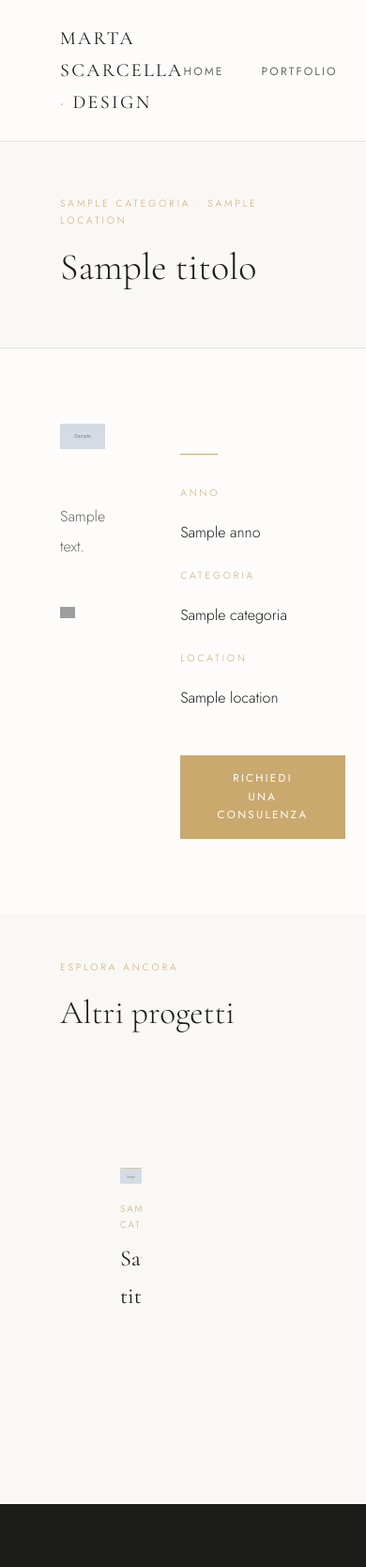
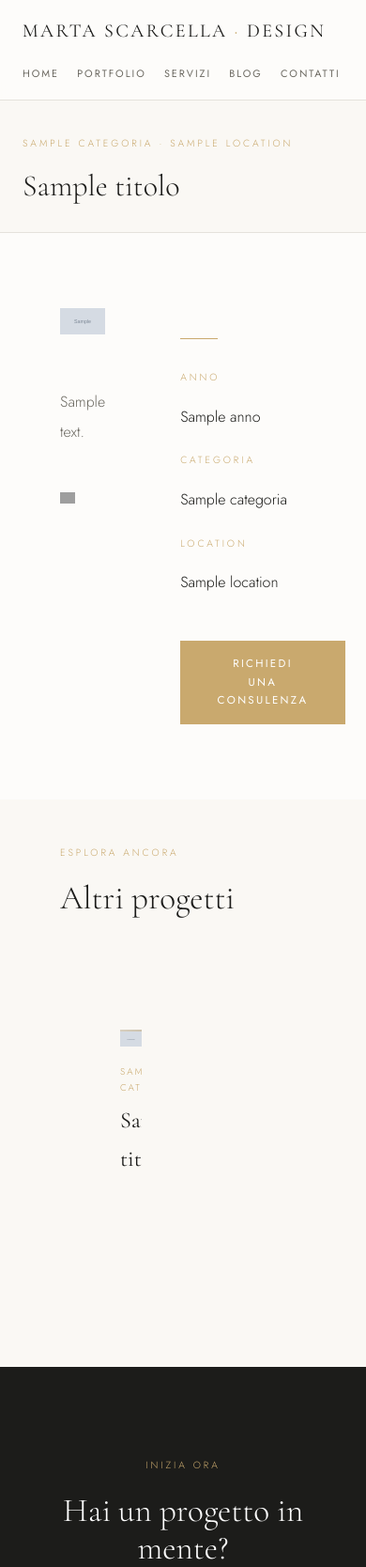
Before and after one commit to lorenzogiarnese-hash/marta-scarcella-design, a FastAPI app: template templates/public/progetto.html in a window 390 px wide. Shown: the top 1668 px of the page at 94% size. Run offline with FastAPI, Linux system fonts and the light colour scheme; the template is opened without the code that fills it: most values are stand-ins (such as "Sample title", 1, 10 or a date in 2020); grey boxes marked "Sample" are stand-in pictures; parts of the project's set-up code (start-up, migrations or seed data) failed here and were passed over; grey boxes are pictures that could not be loaded.

Commit message:
responsive mobile + page hero compatta

```diff
--- a/static/css/main.css
+++ b/static/css/main.css
@@ -407,3 +407,97 @@
     border-color: var(--charcoal);
     color: white;
   }
+
+  /* PAGE HERO COMPATTA */
+.page-hero {
+  padding: 5rem 4rem 2.5rem;
+  background: var(--cream);
+  border-bottom: 1px solid var(--border);
+}
+
+.page-hero h1 {
+  font-size: clamp(2rem, 4vw, 3.2rem);
+  margin-top: 0.8rem;
+}
+
+/* ============================================
+   RESPONSIVE — MOBILE FIRST
+   ============================================ */
+
+@media (max-width: 768px) {
+
+  /* NAV */
+  nav {
+    padding: 1rem 1.5rem;
+    flex-wrap: wrap;
+    gap: 0.8rem;
+  }
+
+  .nav-links {
+    gap: 1.2rem;
+    flex-wrap: wrap;
+  }
+
+  .nav-links a {
+    font-size: 0.68rem;
+  }
+
+  /* SEZIONI */
+  section {
+    padding: 4rem 1.5rem;
+  }
+
+  .page-hero {
+    padding: 4rem 1.5rem 2rem;
+  }
+
+  /* HERO HOME */
+  #home {
+    grid-template-columns: 1fr;
+    padding: 6rem 1.5rem 3rem;
+    min-height: auto;
+    gap: 2.5rem;
+  }
+
+  .hero-image {
+    height: 320px;
+  }
+
+  .hero-badge {
+    bottom: -1rem;
+    left: -0.5rem;
+  }
+
+  .hero-text h1 {
+    font-size: clamp(2.8rem, 10vw, 4rem);
+  }
+
+  /* PORTFOLIO GRID */
+  .portfolio-grid {
+    grid-template-columns: 1fr;
+    gap: 1rem;
+  }
+
+  .portfolio-item:nth-child(1),
+  .portfolio-item:nth-child(2),
+  .portfolio-item:nth-child(3),
+  .portfolio-item:nth-child(4),
+  .portfolio-item:nth-child(5) {
+    grid-column: 1 / -1;
+    grid-row: auto;
+  }
+
+  /* SECTION HEADER */
+  .section-header {
+    flex-direction: column;
+    align-items: flex-start;
+    gap: 1.2rem;
+    margin-bottom: 2.5rem;
+  }
+
+  /* NEWS GRID */
+  .news-grid {
+    grid-template-columns: 1fr;
+    gap: 1.5rem;
+  }
+}
--- a/templates/public/progetto.html
+++ b/templates/public/progetto.html
@@ -8,7 +8,7 @@
 </div>
 
 <section style="padding:5rem 4rem;">
-  <div style="display:grid;grid-template-columns:2fr 1fr;gap:5rem;align-items:start;">
+  <div id="progetto-layout" style="display:grid;grid-template-columns:2fr 1fr;gap:5rem;align-items:start;">
     <div>
       {% if progetto.immagine_cover %}
       <img src="/media/{{ progetto.immagine_cover }}" alt="{{ progetto.titolo }}"
```
